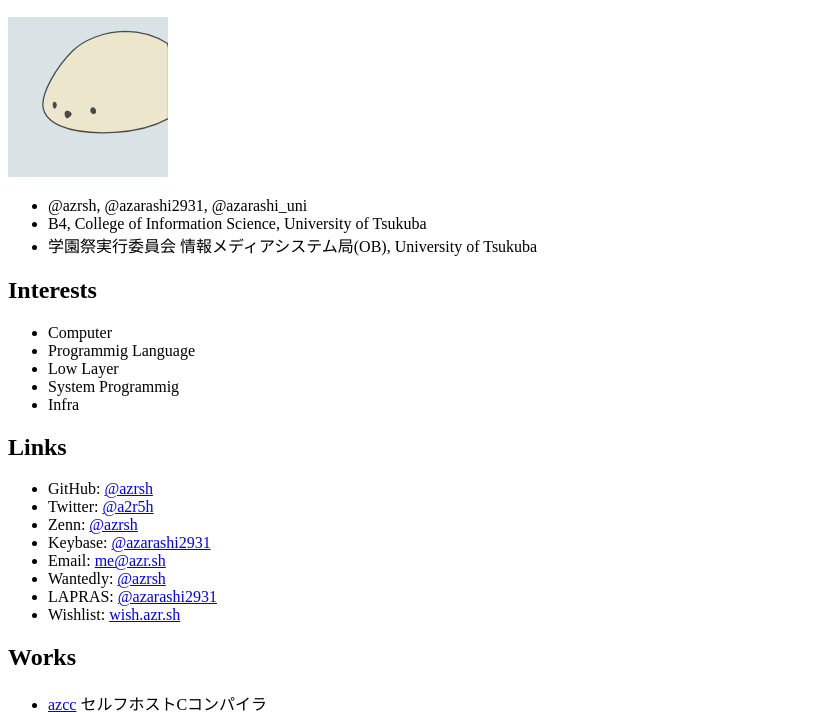
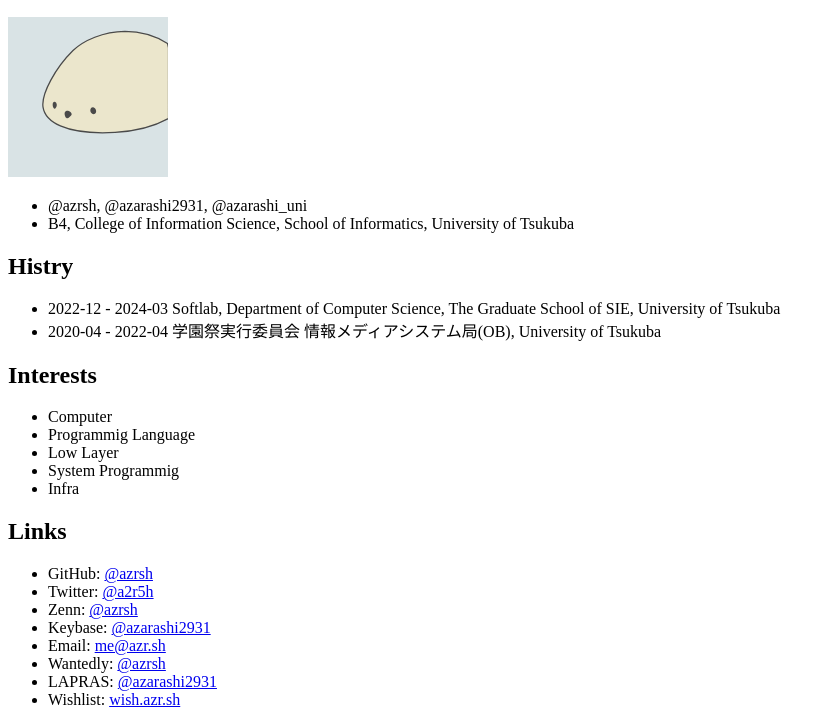
Before and after one commit to azrsh/azr.sh, a plain HTML site: page public/index.html in a window 1280 px wide. Shown: the part 110-822 px from the top of the page, without its empty margins (0-836 px from the left). Drawn offline with Linux system fonts and the light colour scheme.

Commit message:
Update index.html

```diff
--- a/public/index.html
+++ b/public/index.html
@@ -21,8 +21,13 @@
         <img src="/icon.svg" width="160" height="160" alt="azarashi2931's icon"/>
         <ul>
             <li>@azrsh, @azarashi2931, @azarashi_uni</li>
-            <li>B4, College of Information Science, University of Tsukuba</li>
-            <li>学園祭実行委員会 情報メディアシステム局(OB), University of Tsukuba</li>
+            <li>B4, College of Information Science, School of Informatics, University of Tsukuba</li>
+        </ul>
+
+        <h2>Histry</h2>
+        <ul>
+            <li>2022-12 - 2024-03 Softlab, Department of Computer Science, The Graduate School of SIE, University of Tsukuba</li>
+            <li>2020-04 - 2022-04 学園祭実行委員会 情報メディアシステム局(OB), University of Tsukuba</li>
         </ul>
 
         <h2>Interests</h2>
```
